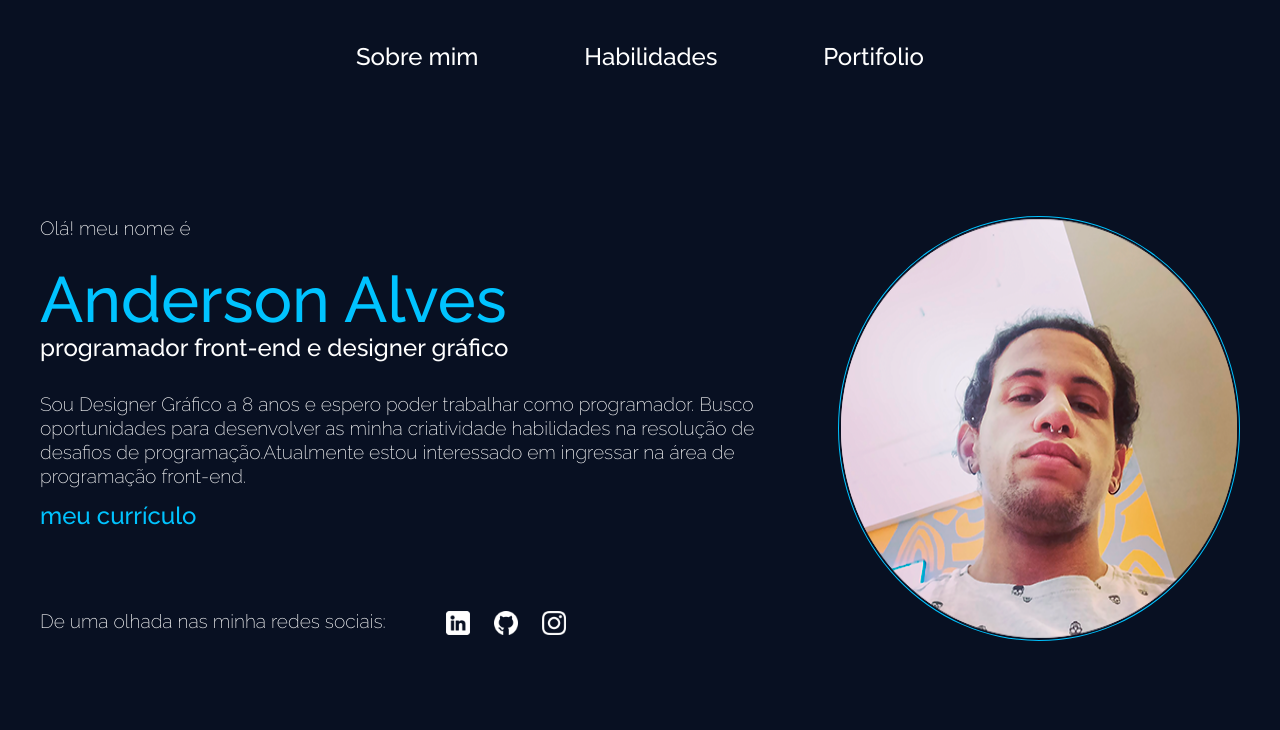
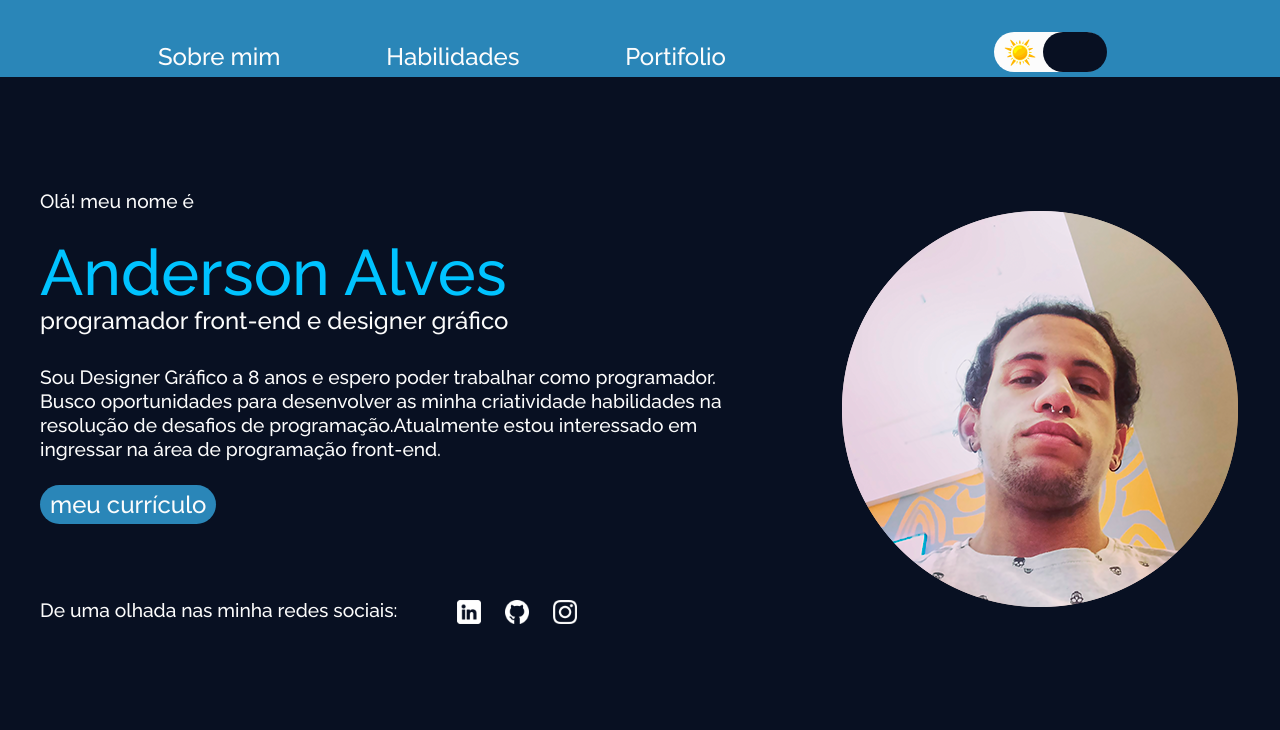
Before and after one commit to andy-alves/portifolio, a plain HTML site: page index.html in a window 1280 px wide. Shown: the top 730 px of the page. Drawn offline with Linux system fonts and the light colour scheme.

Commit message:
dark-mode
coloquei o modo dark e light no site, ajustei alguns pesos de font e espaçamento

```diff
--- a/index.html
+++ b/index.html
@@ -17,6 +17,13 @@
             <a href="#section-2">Habilidades</a>
             <a href="#section-3">Portifolio</a>
         </div>
+        <div id="dark-mode-bg">
+            <div id="dark-mode">
+                <img id="sun" onclick="sunMode ()" src="imagens/sun.png">
+                <img id="moon" onclick="moonMode ()" src="imagens/moon.png">
+            </div>
+            <span id="dark-mask"></span>
+        </div>
     </nav>
     <section class="main-container" id="section-1">
         <div class="sobre-mim">
@@ -28,9 +35,9 @@
                 <a href="curriculo.html" id="curriculo">meu currículo</a>
                 <div class="social-media">
                     <p>De uma olhada nas minha redes sociais:</p>
-                    <a href="https://www.linkedin.com/in/andersonalvves" target="_blank"><img src="imagens/linkedin-logo.png" alt="linkdin logo"></a>
-                    <a href="https://github.com/andy-alves" target="_blank"><img src="imagens/github-logo.png" alt="github logo"></a>
-                    <a href="https://www.instagram.com/andyy_alvesx" target="_blank"><img src="imagens/instagram-logo.png" alt="instagram logo"></a>
+                    <a href="https://www.linkedin.com/in/andersonalvves" target="_blank"><img src="imagens/linkedin-logo.png" alt="linkdin logo" id="linkedin"></a>
+                    <a href="https://github.com/andy-alves" target="_blank"><img src="imagens/github-logo.png" alt="github logo" id="github"></a>
+                    <a href="https://www.instagram.com/andyy_alvesx" target="_blank"><img src="imagens/instagram-logo.png" alt="instagram logo" id="instagram"></a>
                 </div>
             </div>
             <img id="imagem-de-perfil" src="imagens/foto-de-perfil.png" alt="imagem de Anderson">
--- a/javaScript/script.js
+++ b/javaScript/script.js
@@ -0,0 +1,54 @@
+let mascara = document.getElementById('dark-mask');
+let lua = document.getElementById('moon');
+let sol = document.getElementById('sun');
+let root = document.documentElement;
+let linkedinPreto = document.getElementById('linkedin');
+let githubPreto = document.getElementById('github');
+let instagramPreto = document.getElementById('instagram');
+function sunMode () {
+    mascara.style.position = 'relative';
+    mascara.style.right = '113px';
+    mascara.style.transition = '0.6s';
+
+    lua.style.position = 'relative';
+    lua.style.top = '0px';
+    lua.style.opacity = '1';
+    lua.style.transition = '0.5s ease-in-out';
+
+    sol.style.position = 'relative';
+    sol.style.top = '15px';
+    sol.style.opacity = '0';
+    sol.style.transition = '0.5s ease-in-out';
+
+    root.style.setProperty('--branco', '#081022');
+    root.style.setProperty('--azul-escuro', '#f4f4f4');
+    root.style.setProperty('--azul-claro', '#081022');
+    linkedinPreto.src = 'imagens/linkedin-logo-preta.png';
+    githubPreto.src = 'imagens/github-logo-preta.png';
+    instagramPreto.src = 'imagens/instagram-logo-preta.png';
+
+}
+function moonMode () {
+    mascara.style.position = 'relative';
+    mascara.style.right = '63px';
+    mascara.style.transition = '0.6s';
+    root.style.setProperty('--azul-escuro', '#081022');
+    root.style.setProperty('--branco', '#ffffff');
+
+    lua.style.position = 'relative';
+    lua.style.top = '15px';
+    lua.style.opacity = '0';
+    lua.style.transition = '0.5s ease-in-out';
+
+    sol.style.position = 'relative';
+    sol.style.top = '0px';
+    sol.style.opacity = '1';
+    sol.style.transition = '0.5s ease-in-out';
+
+    root.style.setProperty('--branco', '#ffffff');
+    root.style.setProperty('--azul-escuro', '#081022');
+    root.style.setProperty('--azul-claro', '#00c3ff');
+    linkedinPreto.src = 'imagens/linkedin-logo.png';
+    githubPreto.src = 'imagens/github-logo.png';
+    instagramPreto.src = 'imagens/instagram-logo.png';
+}
--- a/styles/style.css
+++ b/styles/style.css
@@ -1,7 +1,7 @@
 @import url('https://fonts.googleapis.com/css2?family=Raleway:wght@200;500&display=swap');
 
 :root {
-    --branco: #ffffff;
+    --branco: #fcfcfc;
     --preto: #000000;
     --azul-claro:#00c3ff;
     --azul-medio:#2a86b8;
@@ -29,8 +29,8 @@ nav {
     align-items: flex-end;
     position: -webkit-sticky;
     position: sticky;
-    top: -2rem;
-    background-color:var(--azul-escuro);
+    top: -1.2rem;
+    background-color:var(--azul-medio);
     z-index: 2; /*Z-INDEX 1  no box de cada portifolio(.box-job) */
 }
 .menu {
@@ -70,27 +70,67 @@ nav {
     transform: translateX(-50%) scaleX(1);
     width: 100%;
 }
+#dark-mode-bg {
+    display: flex;
+    justify-content: flex-end;
+}
+#dark-mode {
+    background-color:var(--branco);
+    width: 7rem;
+    height: 2.5rem;
+    border-radius: 25px;
+    padding: 5px 10px;
+    margin-bottom: 5px;
+    display: flex;
+    justify-content: space-between;
+    align-items: center;
+    box-sizing: border-box;
+}
+#sun {
+    width: 32px;
+    height: 32px;
+    position: relative;
+    top: 0px;
+    opacity: 1;
+    cursor: pointer;
+}
+#moon {
+    width: 24px;
+    height: 24px;
+    position: relative;
+    top: 15px;
+    opacity: 0;
+    cursor: pointer;
+}
+#dark-mask {
+    background-color: var(--azul-escuro);
+    border-radius: 25px;
+    width: 4rem;
+    height: 2.5rem;
+    position: relative;
+    right: 63px;
+    box-sizing: border-box;
+}
+/* section */
 .main-container {
     padding: 2rem;
     text-align: center;
 }
 #section-1 {
-    min-height: 80vh;
-    display: flex;
-    display: flex;
-    flex-wrap: wrap;
-    display: flex;
-    flex-wrap: wrap;
+    min-height: 60vh;
+    margin-top: 5rem;
 }
 .sobre-mim {
     display: flex;
+    align-items: center;
+    justify-content: space-between;
     margin: auto;
     max-width: 1200px;
 }
 .info-perfil {
     font-size: 1.2rem;
     line-height: 1.5rem;
-    font-weight: 200;
+    font-weight: 400;
     text-align: left;
 }
 .info-perfil h1 {
@@ -107,17 +147,25 @@ nav {
 }
 #interesse {
     margin: 0 1rem 1rem 0;
+    font-weight: 400;
+    margin-bottom: 2rem;
+    max-width: 700px;
 }
 #curriculo {
-    color:var(--azul-claro);
+    color:var(--branco);
     text-decoration: none;
     font-size: 1.5rem;
-    font-weight: 500;
+    font-weight: 400;
+    background-color: var(--azul-medio);
+    border-radius: 20px;
+    box-sizing: border-box;
+    padding: 5px 10px;
 }
 .social-media{
     margin-top: 5rem;
     display: flex;
     height: 32px;
+    font-weight: 400;
 }
 .social-media p {
     margin-right: 3rem;
@@ -136,9 +184,7 @@ nav {
     transition: 0.4s;
 }
 #imagem-de-perfil {
-    border-radius: 50%;
-    border: 0.1rem solid var(--azul-claro);
-    width: 50%;
+    border-radius: 20%;
 }
 
 /* habilidades section-2 */
```
Also changed, not shown: imagens/github-logo-preta.png (added), imagens/instagram-logo-preta.png (added), imagens/linkedin-logo-preta.png (added), imagens/moon.png (added), imagens/sun.png (added).
